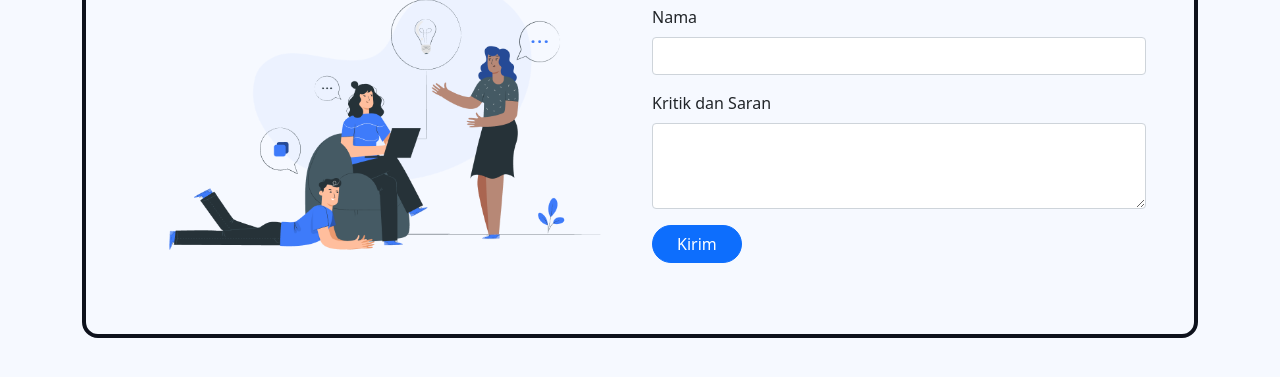
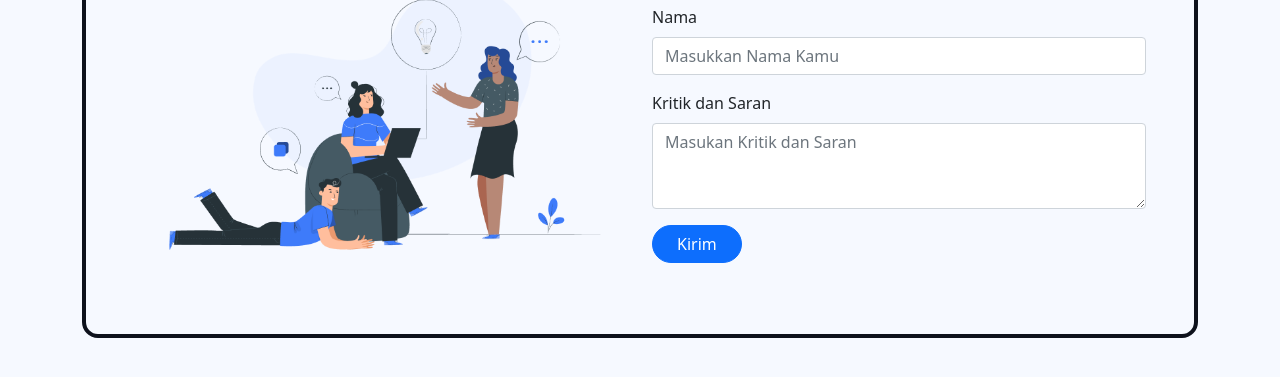
Before and after one commit to DimasEka15/DMI-AlatBantuFotografi-KritikSaran, a plain HTML site: page index.html in a window 1280 px wide. Shown: the part 255-632 px from the top of the page. Drawn offline with nearby package versions, Linux system fonts and the light colour scheme.

Commit message:
menambahkan placeholder pada input dan textarea

```diff
--- a/index.html
+++ b/index.html
@@ -85,6 +85,7 @@
                   id="name"
                   aria-describedby="name"
                   name="nama"
+                  placeholder="Masukkan Nama Kamu "
                 />
               </div>
               <div class="mb-3">
@@ -96,6 +97,7 @@
                   id="exampleFormControlTextarea1"
                   rows="3"
                   name="pesan"
+                  placeholder="Masukan Kritik dan Saran "
                 ></textarea>
               </div>
               <button type="submit" class="btn btn-primary rounded-pill px-4 btn-kirim">
```
